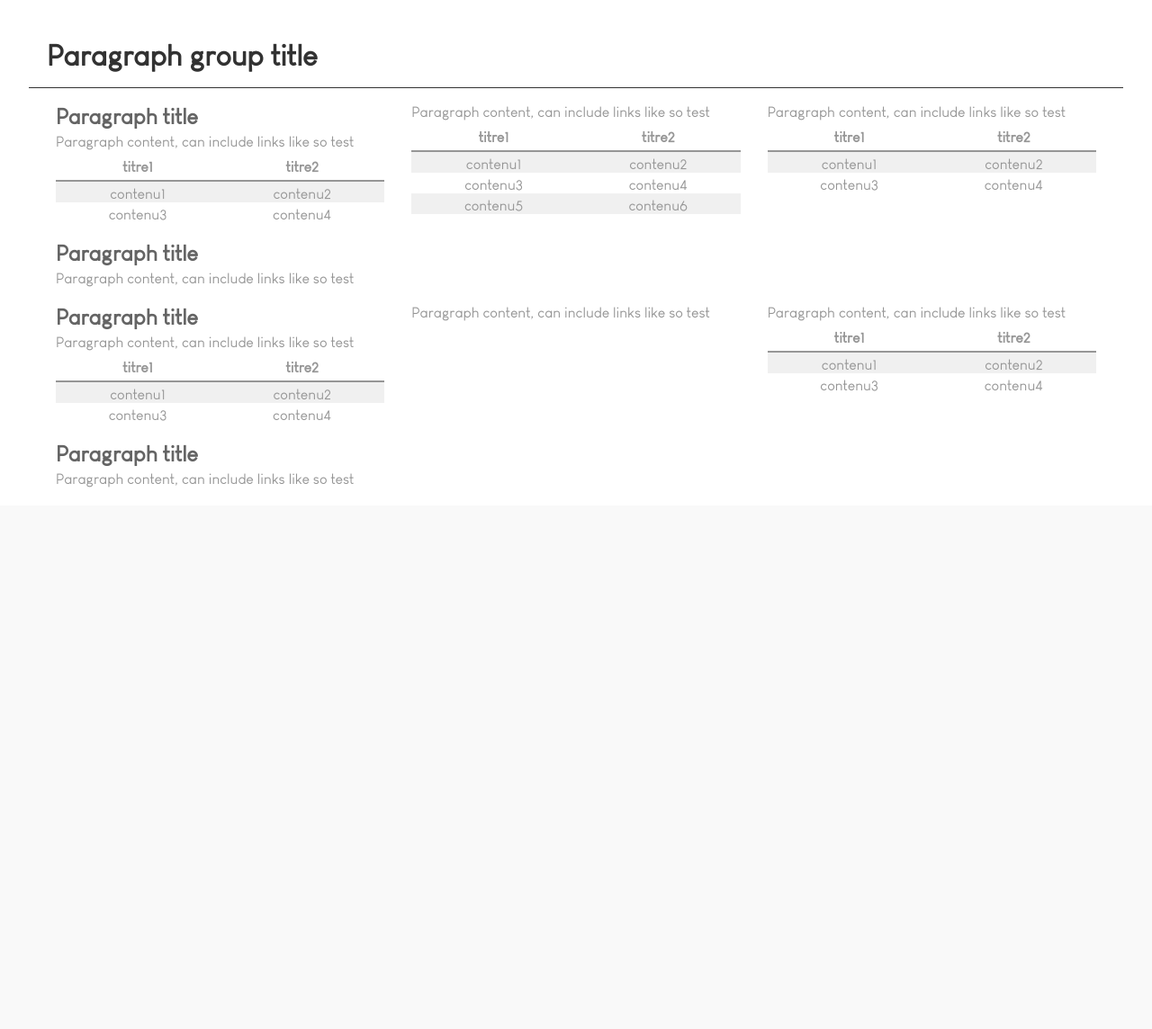
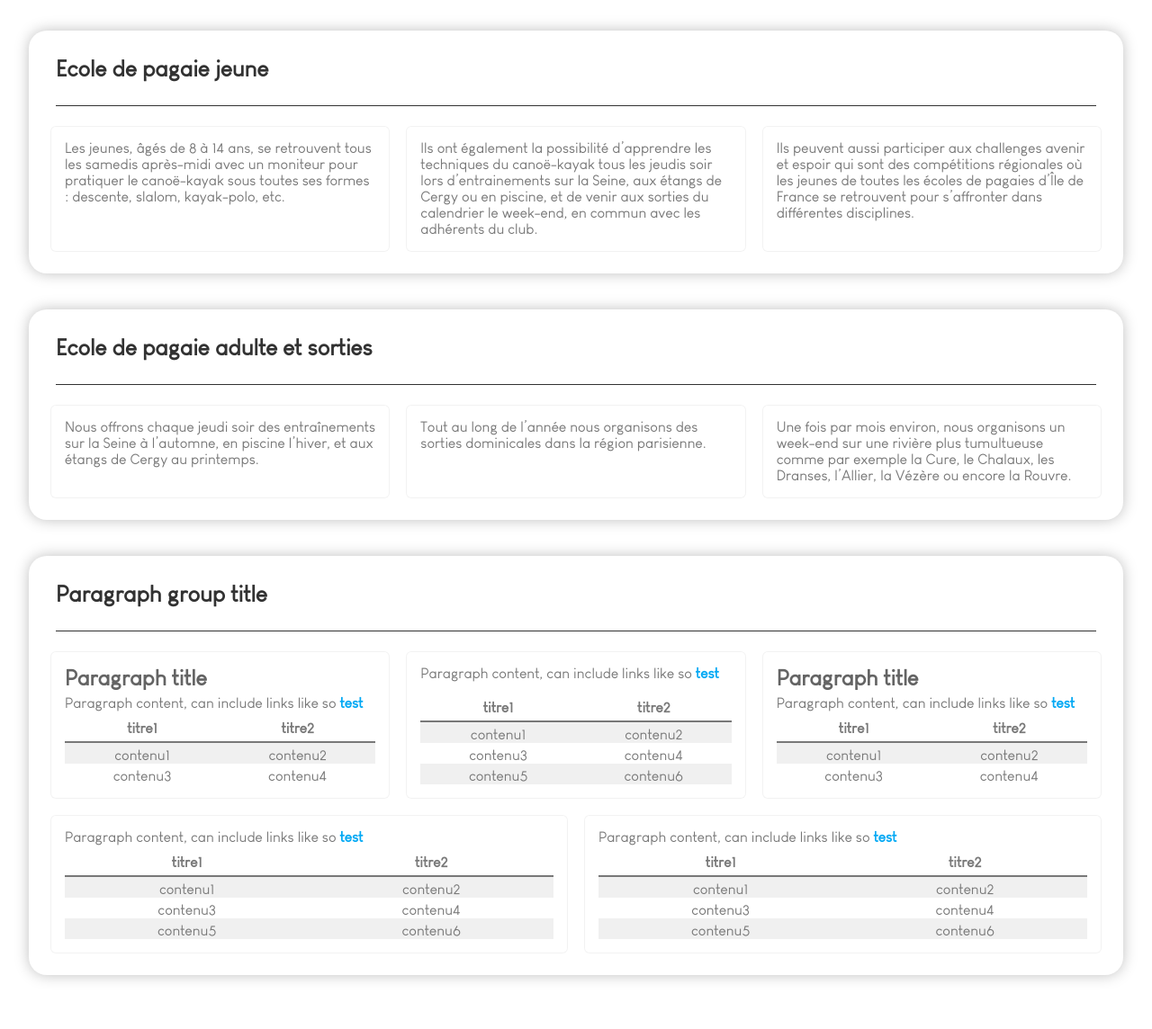
Before and after one commit to Megapixel-code/2025_website_kayak, a Django app: template website/main_app/templates/page_content.html in a window 1280 px wide. Shown: the part 800-1944 px from the top of the page at 90% size. Before the commit the page ends 1342 px from the top, so only its background shows below. Run offline with Django 5.2, Linux system fonts and the light colour scheme; the template is opened without the code that fills it, so the values that code supplies are empty.

Commit message:
display of paragraphs

```diff
--- a/website/main_app/static/css/styles.css
+++ b/website/main_app/static/css/styles.css
@@ -251,29 +251,35 @@ div#base_content{
     flex-direction: column;
 
     max-width: 1300px;
-    top: -10px;
+    top: -20px;
     z-index: 0;
 
     margin-left: auto;
     margin-right: auto;
 }
-div#base_content div{
+div#base_content > div{
     flex: 1;
+    margin-bottom: 40px;
 }
 div#base_content div h1{
     /* paragraph group title */
     position: relative;
-    padding-left: 20px;
-    margin-bottom: 25px;
+    padding-left: 30px;
+    margin-bottom: 40px;
+    margin-top: 28px;
+
     font-weight: bold;
+    font-size: 25px;
     color: var(--paragraph_group_title);
 }
 div#base_content div h1::after{
     position: absolute;
     content: '';
     height: 1px;
+    width: 95%;
     top: 100%;
-    translate: 0px 16px;
+    left: 2.5%;
+    translate: 0px 26px;
     background-color: var(--paragraph_group_title);
 }
 div#paragraphs_wrapper{
@@ -284,27 +290,43 @@ div#paragraphs_wrapper{
 
     margin-left: 15px;
     margin-right: 15px;
+    margin-bottom: 15px;
 }
-div#paragraphs_wrapper div{
+div#paragraphs_wrapper > div{
     /* paragraph */
     position: relative;
-    min-width: 320px;
+    display: flex;
+    flex-direction: column;
+    flex: 1;
+    min-width: 290px;
+    max-width: 580px;
     margin: 10px;
-    margin-right: 15px;
-    margin-left: 15px;
+
+    border-radius: 5px;
+    padding: 15px;
+    box-shadow: rgba(0, 0, 0, 0.05) 0px 0px 0px 1px;
+
 }
-div#paragraphs_wrapper div h2{
+div#paragraphs_wrapper div div{
+    flex: 1;
+    margin-bottom: auto;
+}
+div#paragraphs_wrapper a{
+    color: var(--main_color);
+    font-weight: bold;
+}
+div#paragraphs_wrapper div div h2{
     /* paragraph title */
     margin-bottom: 5px;
     color: var(--paragraph_title);
 }
-div#paragraphs_wrapper div p{
+div#paragraphs_wrapper div div p{
     /* paragraph content */
     color: var(--paragraph_content);
 }
 div#paragraphs_wrapper div table{
+    width: 100%;
     margin-top: 10px;
-    width: 100%;
     text-align: center;
     border-collapse: collapse;
     color: var(--table_title);
@@ -390,9 +412,10 @@ div#paragraphs_wrapper div table tr:nth-child(2n){
     div#base_content{
         width: 95%;
     }
-    div#base_content div h1::after{
-        width: 100%;
-        left: 0;
+    div#base_content > div{
+        border-radius: 20px;
+
+        box-shadow: 0px 0px 16px rgba(0, 0, 0, 0.25);
     }
 }
 @media not screen and (min-width: 900px){
--- a/website/main_app/templates/page_content.html
+++ b/website/main_app/templates/page_content.html
@@ -9,14 +9,75 @@ Canoë Kayak Sartrouville
 
 <!-- Paragraph group -->
 <div>
+    <h1>Ecole de pagaie jeune</h1><!-- can be empty -->
+    <!-- Paragraph -->
+    <div id="paragraphs_wrapper">
+        <div>
+            <div>
+                <p><!-- can be empty -->
+                    Les jeunes, âgés de 8 à 14 ans, se retrouvent tous les samedis après-midi avec un moniteur pour pratiquer le canoë-kayak sous toutes ses formes : descente, slalom, kayak-polo, etc.
+                </p>
+            </div>
+        </div>
+
+        <div>
+            <div>
+                <p><!-- can be empty -->
+                    Ils ont également la possibilité d’apprendre les techniques du canoë-kayak tous les jeudis soir lors d’entrainements sur la Seine, aux étangs de Cergy ou en piscine, et de venir aux sorties du calendrier le week-end, en commun avec les adhérents du club.
+                </p>
+            </div>
+        </div>
+
+        <div>
+            <div>
+                <p><!-- can be empty -->
+                    Ils peuvent aussi participer aux challenges avenir et espoir qui sont des compétitions régionales où les jeunes de toutes les écoles de pagaies d’Île de France se retrouvent pour s’affronter dans différentes disciplines.
+                </p>
+            </div>
+        </div>
+    </div>
+</div>
+<div>
+    <h1>Ecole de pagaie adulte et sorties</h1><!-- can be empty -->
+    <!-- Paragraph -->
+    <div id="paragraphs_wrapper">
+        <div>
+            <div>
+                <p><!-- can be empty -->
+                    Nous offrons chaque jeudi soir des entraînements sur la Seine à l’automne, en piscine l’hiver, et aux étangs de Cergy au printemps.
+                </p>
+            </div>
+        </div>
+
+        <div>
+            <div>
+                <p><!-- can be empty -->
+                    Tout au long de l’année nous organisons des sorties dominicales dans la région parisienne.
+                </p>
+            </div>
+        </div>
+
+        <div>
+            <div>
+                <p><!-- can be empty -->
+                    Une fois par mois environ, nous organisons un week-end sur une rivière plus tumultueuse comme par exemple la Cure, le Chalaux, les Dranses, l’Allier, la Vézère ou encore la Rouvre.
+                </p>
+            </div>
+        </div>
+    </div>
+</div>
+<div>
+    <!-- aaaaaaaaaaaaaaaaaaaaaaaaaaaaaaaaaaaaaaaaaaaaaaaaaaaaaaaaaaaaaaaaaa -->
     <h1>Paragraph group title</h1><!-- can be empty -->
     <!-- Paragraph -->
     <div id="paragraphs_wrapper">
         <div>
+            <div>
                 <h2>Paragraph title</h2><!-- can be empty -->
-            <p>
+                <p><!-- can be empty -->
                     Paragraph content, can include links like so <a href="test">test</a>
                 </p>
+            </div>
             <table><!-- can be empty -->
                 <tr>
                     <th>titre1</th>
@@ -34,9 +95,11 @@ Canoë Kayak Sartrouville
         </div>
 
         <div>
+            <div>
                 <p>
                     Paragraph content, can include links like so <a href="test">test</a>
                 </p>
+            </div>
             <table><!-- can be empty -->
                 <tr>
                     <th>titre1</th>
@@ -58,9 +121,12 @@ Canoë Kayak Sartrouville
         </div>
 
         <div>
-            <p>
+            <div>
+                <h2>Paragraph title</h2><!-- can be empty -->
+                <p><!-- can be empty -->
                     Paragraph content, can include links like so <a href="test">test</a>
                 </p>
+            </div>
             <table><!-- can be empty -->
                 <tr>
                     <th>titre1</th>
@@ -78,26 +144,11 @@ Canoë Kayak Sartrouville
         </div>
 
         <div>
-            <h2>Paragraph title</h2><!-- can be empty -->
+            <div>
                 <p>
                     Paragraph content, can include links like so <a href="test">test</a>
                 </p>
             </div>
-    </div>
-</div>
-
-
-
-
-<!-- Paragraph group -->
-<div>
-    <!-- Paragraph -->
-    <div id="paragraphs_wrapper">
-        <div>
-            <h2>Paragraph title</h2><!-- can be empty -->
-            <p>
-                Paragraph content, can include links like so <a href="test">test</a>
-            </p>
             <table><!-- can be empty -->
                 <tr>
                     <th>titre1</th>
@@ -111,19 +162,19 @@ Canoë Kayak Sartrouville
                     <td>contenu3</td>
                     <td>contenu4</td>
                 </tr>
+                <tr>
+                    <td>contenu5</td>
+                    <td>contenu6</td>
+                </tr>
             </table>
         </div>
 
+        <div>
             <div>
                 <p>
                     Paragraph content, can include links like so <a href="test">test</a>
                 </p>
             </div>
-
-        <div>
-            <p>
-                Paragraph content, can include links like so <a href="test">test</a>
-            </p>
             <table><!-- can be empty -->
                 <tr>
                     <th>titre1</th>
@@ -137,15 +188,14 @@ Canoë Kayak Sartrouville
                     <td>contenu3</td>
                     <td>contenu4</td>
                 </tr>
+                <tr>
+                    <td>contenu5</td>
+                    <td>contenu6</td>
+                </tr>
             </table>
-        </div>
-
-        <div>
-            <h2>Paragraph title</h2><!-- can be empty -->
-            <p>
-                Paragraph content, can include links like so <a href="test">test</a>
-            </p>
         </div>
     </div>
 </div>
+
+
 {% endblock %}
```
Also changed, not shown: other parts of website/main_app/static/css/styles.css (+11 -12 lines). Lines whose indentation alone changed are shown as unchanged.
